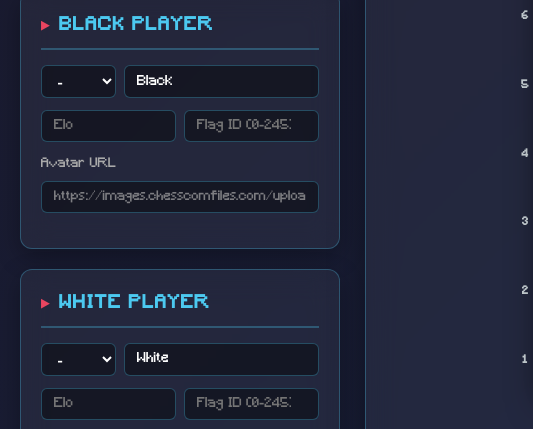
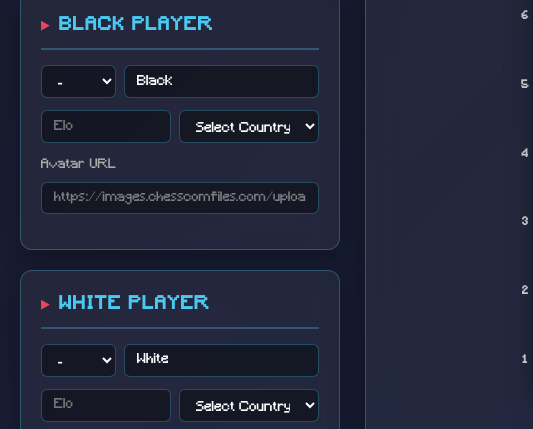
Before and after one commit to KadminVN/PGN-Editor, a website: page index.html in a window 1280 px wide. Shown: the part 328-757 px from the top of the page, 0-533 px from the left. Drawn offline with Linux system fonts and the light colour scheme.

Commit message:
v 0.4.2
fixes?

```diff
--- a/chess.js
+++ b/chess.js
@@ -108,8 +108,61 @@ class ChessGame {
 		setTimeout(() => this.playSound('start'), 500);
 	 }
 
+	loadCountryData() {
+	    fetch('country_code.txt')
+		   .then(response => response.text())
+		   .then(text => {
+			  const countries = this.parseCountryData(text);
+			  this.populateCountrySelects(countries);
+		   })
+		   .catch(error => {
+			  console.error('Error loading country data:', error);
+		   });
+	}
+
+	parseCountryData(text) {
+	    const lines = text.split('\n');
+	    const countries = [];
+	    for(const line of lines) {
+		   const match = line.match(/^(\d+)\.(.+)$/);
+		   if(match) {
+			  const code = parseInt(match[1]);
+			  const name = match[2].trim();
+			  countries.push({code, name});
+		   }
+	    }
+	    return countries.sort((a, b) => a.code - b.code);
+	}
+
+	populateCountrySelects(countries) {
+	    ['white-country', 'black-country'].forEach(id => {
+		   const select = document.getElementById(id);
+		   if(select) {
+			  // Clear existing options except the first one
+			  select.innerHTML = '<option value="">Select Country</option>';
+
+			  countries.forEach(country => {
+				 const option = document.createElement('option');
+				 option.value = country.code;
+				 option.textContent = country.name;
+				 select.appendChild(option);
+			  });
+
+			  // Set current value if it exists
+			  const color = id.split('-')[0];
+			  const headerKey = color.charAt(0).toUpperCase() + color.slice(1) + 'Country';
+			  if(this.pgnHeaders[headerKey]) {
+				 select.value = this.pgnHeaders[headerKey];
+			  }
+		   }
+	    });
+	}
+
 	// ========== INPUT & SETTINGS ==========
 	initInputs() {
+	    // Load country data
+	    this.loadCountryData();
+
 	    if(document.getElementById('date-dd')) {
 		   const [yyyy, mm, dd] = this.pgnHeaders.Date.split('.');
 		   document.getElementById('date-dd').value = dd;
--- a/index.html
+++ b/index.html
@@ -50,7 +50,10 @@
                 </div>
                 <div class="multi-input-row">
                     <input type="number" id="black-elo" placeholder="Elo" value="">
-                    <input type="number" id="black-country" placeholder="Flag ID (0-245)">
+                    <select id="black-country" class="country-select">
+                        <option value="">Select Country</option>
+                        <!-- Options will be populated by JavaScript -->
+                    </select>
                 </div>
                 <div class="input-group avatar-group">
                     <label>Avatar URL</label>
@@ -77,7 +80,10 @@
                 </div>
                 <div class="multi-input-row">
                     <input type="number" id="white-elo" placeholder="Elo" value="">
-                    <input type="number" id="white-country" placeholder="Flag ID (0-245)">
+                    <select id="white-country" class="country-select">
+                        <option value="">Select Country</option>
+                        <!-- Options will be populated by JavaScript -->
+                    </select>
                 </div>
                 <div class="input-group avatar-group">
                     <label>Avatar URL</label>
--- a/style.css
+++ b/style.css
@@ -145,6 +145,11 @@ input:focus, select:focus {
 
 .title-select {
     width: 85px;
+}
+
+.country-select {
+    width: 140px;
+    max-width: 140px;
 }
 
 /* Avatar URL Prefix Style */
```
